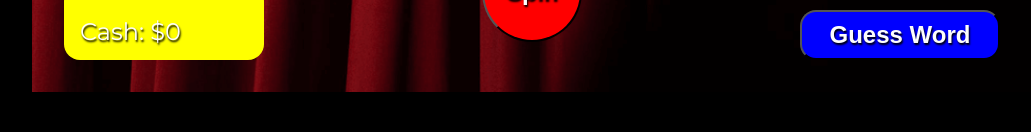
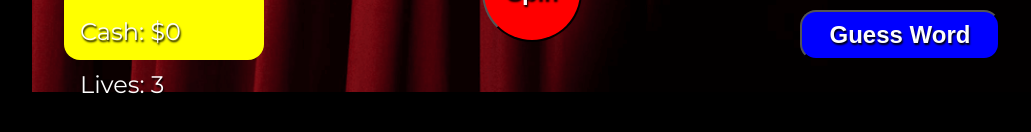
Before and after one commit to kevanngan/wheel-of-fortune, a plain HTML site: page index.html in a window 1280 px wide. Shown: the part 608-740 px from the top of the page, without its empty margins (108-1139 px from the left). Drawn offline with Linux system fonts and the light colour scheme.

Commit message:
Add lives element

```diff
--- a/index.html
+++ b/index.html
@@ -23,6 +23,7 @@
       <div class="game-board" id="game-board"></div>
       <div class="player-panel" id="player-panel">
         <p>Cash: $<span id="cash">0</span></p>
+        <p>Lives: <span id ="lives">3</span></p>
       </div>
       <div>
         <button class="spin-btn" id="spin-btn">Spin</button>
```
